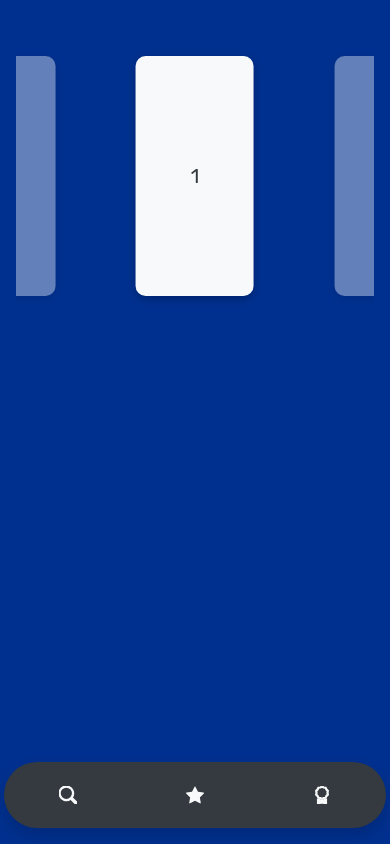
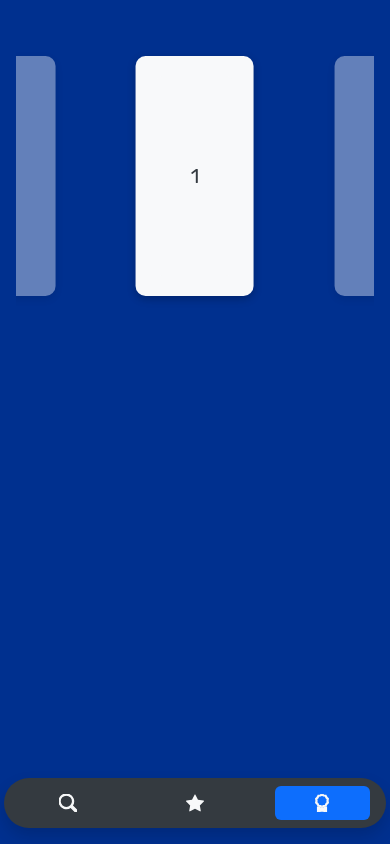
Before and after one commit to ArthurNaida/hebrew, a Vue app: page /#/practice in a window 390 px wide. Built offline with nearby package versions, Linux system fonts and the light colour scheme.

Commit message:
fix bottom navbar active page

```diff
--- a/src/components/HBottomBar.vue
+++ b/src/components/HBottomBar.vue
@@ -1,21 +1,20 @@
 <template>
     <div class="navbar-wrapper  fixed-bottom d-sm-none d-md-none d-lg-none d-xl-none">
-
         <nav class="navbar navbar-light navbar-expand rounded-pill my-3 ms-1 me-1 d-sm-none d-md-none d-lg-none d-xl-none shadow"
             style="background: var(--main-dark);">
             <ul class="nav nav-justified w-100" id="myTab" role="tablist">
                 <li class="nav-item nav-pills" role="presentation" v-for="(page, index) of pages" :key="index">
-                    <button class="nav-link w-auto mx-auto" id="project-tab" data-bs-toggle="tab" data-bs-target="#project" type="button"
-                        role="tab" aria-controls="profile" aria-selected="false">
-                        <RouterLink :to="page.path" href="#" class="nav-link text-white d-flex align-items-center" aria-current="page"
-                        ref="routerLink">
-                        <div class="router-item mx-auto">
-                        <img width="18" :src="page.imgsrc" :alt="page.imgalt">
-                        <!-- <HSearchButtonSVG
-                        :active="true"/> -->
-                        </div>
+                    <!-- <button class="nav-link w-auto mx-auto" id="project-tab" data-bs-toggle="tab" data-bs-target="#project" type="button" -->
+                        <!-- role="tab" aria-controls="profile" aria-selected="false"> -->
+                        <RouterLink :to="page.path" href="#" class="nav-link w-75 mx-auto text-white d-flex align-items-center" aria-current="page"
+                        ref="routerLink" id="project-tab"
+                        :class="activePage === page.path ? 'active' : ''"
+                        @click="activePage = page.path; console.log(activePage, page.path)">
+                            <div class="router-item mx-auto">
+                                <img width="18" :src="page.imgsrc" :alt="page.imgalt">
+                            </div>
                         </RouterLink>
-                    </button>
+                    <!-- </button> -->
                 </li>
             </ul>
         </nav>
@@ -23,7 +22,8 @@
 </template>
 
 <script setup lang="ts">
-import { defineProps } from 'vue';
+import { defineProps, onMounted, ref } from 'vue';
+import { useRouter } from 'vue-router';
 
 interface Props {
     pages: {
@@ -32,15 +32,22 @@ interface Props {
         imgalt?: string
     }[];
 }
+defineProps<Props>();
 
-defineProps<Props>();
+const activePage = ref<string>();
+
+const router = useRouter()
+onMounted(async () => {
+  await router.isReady()
+  activePage.value = router.currentRoute.value.fullPath
+})
 </script>
 
 <style scoped>
 @media screen and (max-width: 384px) {
-    .nav-link {
+    /* .nav-link {
         padding-right: 0.6rem;
         padding-left: 0.6rem;
-    }
+    }    */
 }
 </style>
--- a/src/components/HSidebar.vue
+++ b/src/components/HSidebar.vue
@@ -37,28 +37,27 @@
   </template>
 
 <script setup lang="ts">
-import { defineProps } from 'vue';
+import { defineProps, onMounted } from 'vue';
 import { ref } from 'vue';
-import { onMounted } from 'vue';
 import { useRouter } from 'vue-router';
+
+interface Props {
+    pages: Array<{
+      path: string,
+      title?: string,
+      imgsrc: string,
+      imgalt?: string
+    }>;
+}
+defineProps<Props>();
+
+const activePage = ref<string>();
 
 const router = useRouter()
 onMounted(async () => {
   await router.isReady()
   activePage.value = router.currentRoute.value.fullPath
 })
-
-const activePage = ref<string>()
-interface Props {
-    pages: Array<{
-      path: string,
-      title: string,
-      imgsrc: string,
-      imgalt?: string
-    }>;
-}
-defineProps<Props>();
-
 </script>
 
 <style>
--- a/src/components/pages/HHome.vue
+++ b/src/components/pages/HHome.vue
@@ -37,7 +37,8 @@ import axios, { AxiosResponse } from "axios"
 import { computed, ref } from 'vue';
 import HSearchForm from '../HSearchForm.vue';
 import HBorder from '../HBorder.vue';
-import { Word, Words, Letters, useWindowResize } from '@/main'
+import { Word, Words, Letters } from '@/main';
+import { useWindowResize } from '@/hooks';
 
 const words = ref<Words>([]);
 
--- /dev/null
+++ b/src/hooks.ts
@@ -0,0 +1,19 @@
+import { useRouter } from "vue-router";
+import { onMounted } from "vue";
+
+export function useWindowResize(windowSize: {[key: string]: number}) {
+    window.addEventListener('resize', () => {
+        windowSize.width = window.innerWidth;
+        windowSize.height = window.innerHeight;
+    })
+}
+
+export async function useActivePage(activePage: string) {
+    const router = useRouter()
+    console.log(activePage)
+    console.log(router.currentRoute.value.fullPath)
+    onMounted(async () => {
+        await router.isReady()
+        return router.currentRoute.value.fullPath
+    })
+}
--- a/src/main.ts
+++ b/src/main.ts
@@ -2,9 +2,8 @@ import { createApp } from 'vue';
 import { createPinia } from 'pinia';
 import { router } from './router'
 import App from './App.vue';
-import "bootstrap/dist/css/bootstrap.css"
-import "bootstrap/dist/js/bootstrap.js"
-// import "./main.scss"
+import "bootstrap/dist/css/bootstrap.css";
+import "bootstrap/dist/js/bootstrap.js";
 
 export class Word {
     partOfSpeech?: string = '';
@@ -59,11 +58,21 @@ export interface Letters {
     [key: string]: string;
 }
 
-export function useWindowResize(windowSize: {[key: string]: number}) {
-    window.addEventListener('resize', () => {
-        windowSize.width = window.innerWidth;
-        windowSize.height = window.innerHeight;
-    })
-}
+// export function useWindowResize(windowSize: {[key: string]: number}) {
+//     window.addEventListener('resize', () => {
+//         windowSize.width = window.innerWidth;
+//         windowSize.height = window.innerHeight;
+//     })
+// }
+
+// export async function useActivePage(activePage: string) {
+//     const router = useRouter()
+//     console.log(activePage)
+//     console.log(router.currentRoute.value.fullPath)
+//     onMounted(async () => {
+//         await router.isReady()
+//         return router.currentRoute.value.fullPath
+//     })
+// }
 
 createApp(App).use(createPinia()).use(router).mount('#app');
```
